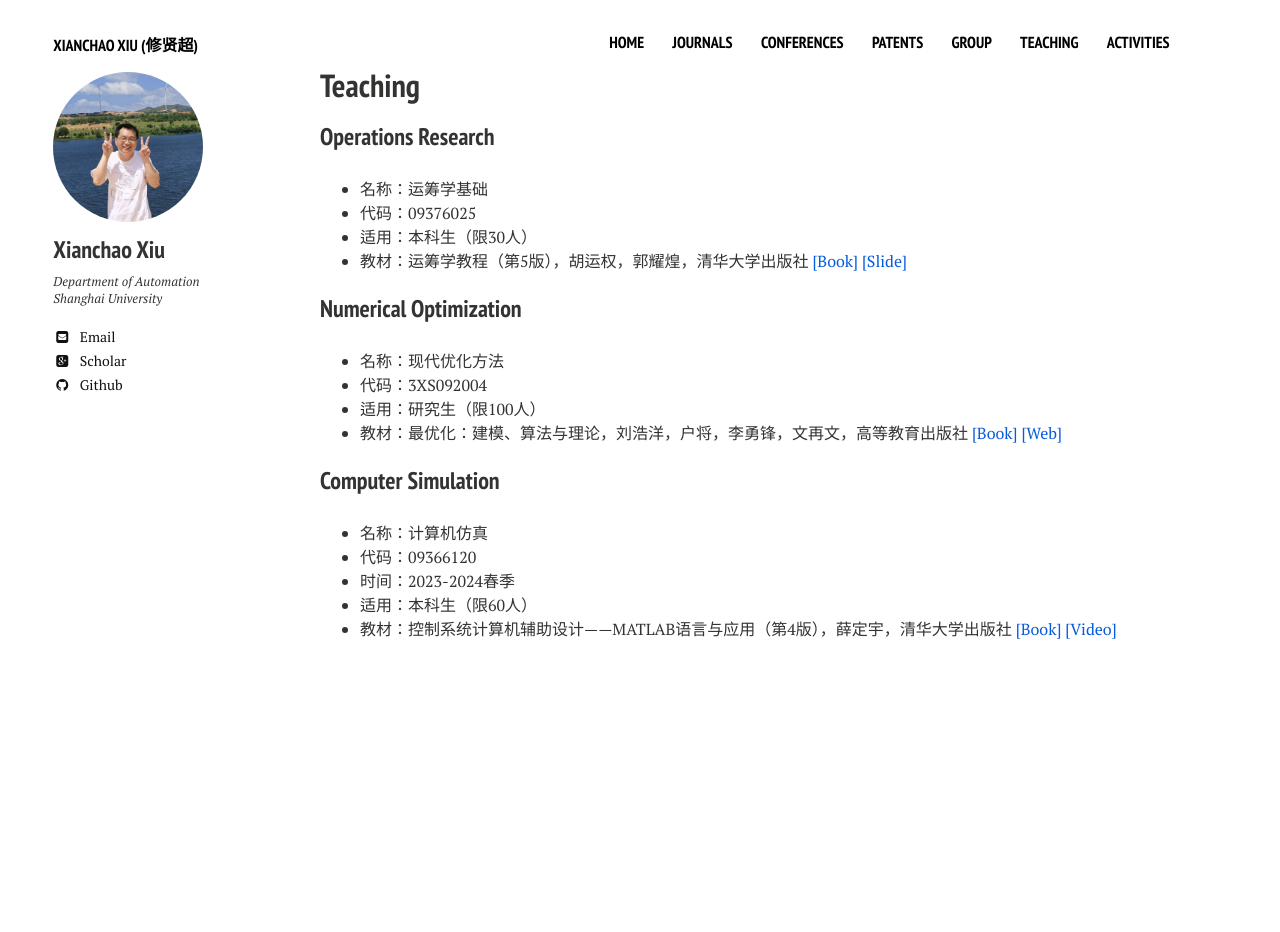
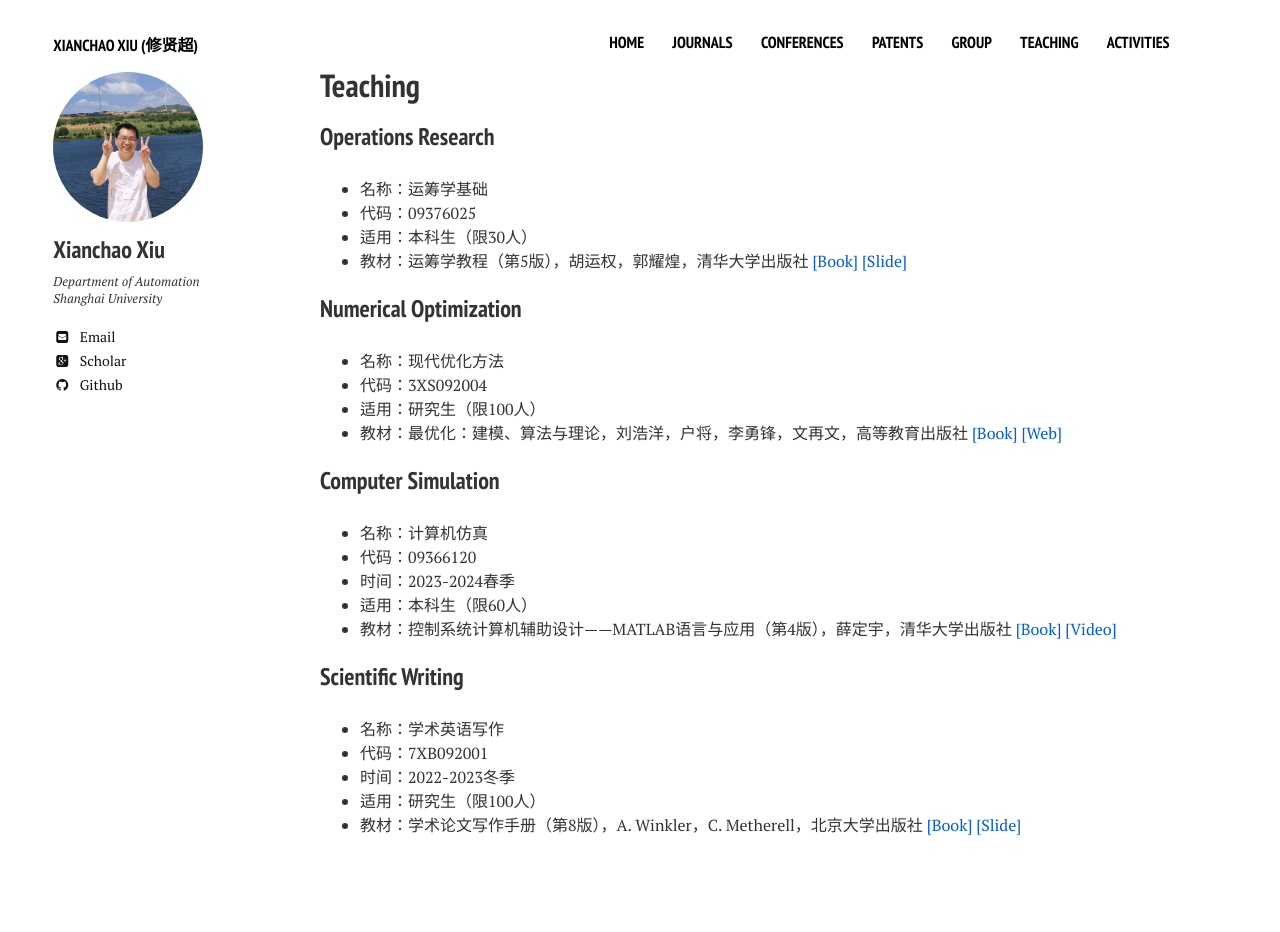
Before and after one commit to xianchaoxiu/xianchaoxiu.github.io, a Jekyll site: the page built from teaching/index.md, in a window 1280 px wide. Built offline with Jekyll 4.4.1, drawn with Linux system fonts in a browser that asks for light colours; nearby versions of some CDN libraries; before the commit the page ends 900 px from its top, so only the background shows below that.

Commit message:
Update index.md

```diff
--- a/teaching/index.md
+++ b/teaching/index.md
@@ -28,3 +28,11 @@ share: false
 * 时间：2023-2024春季<br>
 * 适用：本科生（限60人）<br>
 * 教材：控制系统计算机辅助设计——MATLAB语言与应用（第4版），薛定宇，清华大学出版社 <a href="https://item.jd.com/13335949.html" class="textlink" target="_blank">[Book]</a> <a href="https://www.bilibili.com/video/BV1zb411a7ux/?spm_id_from=333.337.search-card.all.click&vd_source=6605f0f4fa55607ac4ed947eaf69e791" class="textlink" target="_blank">[Video]</a> <br>
+
+
+### Scientific Writing
+* 名称：学术英语写作<br>
+* 代码：7XB092001 <br>
+* 时间：2022-2023冬季<br>
+* 适用：研究生（限100人） <br>
+* 教材：学术论文写作手册（第8版），A. Winkler，C. Metherell，北京大学出版社 <a href="https://item.jd.com/12054881.html" class="textlink" target="_blank">[Book]</a> <a href="http://faculty.bicmr.pku.edu.cn/~wenzw/optbook.html" class="textlink" target="_blank">[Slide]</a> <br>
```
